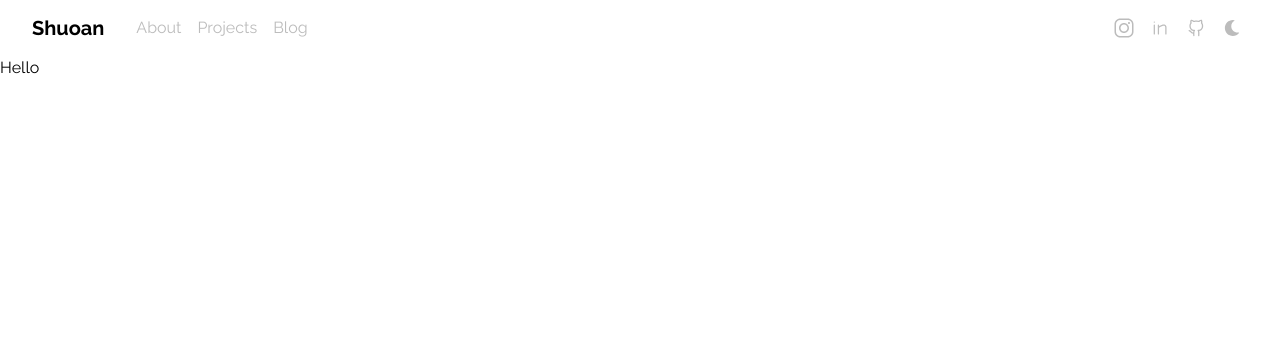
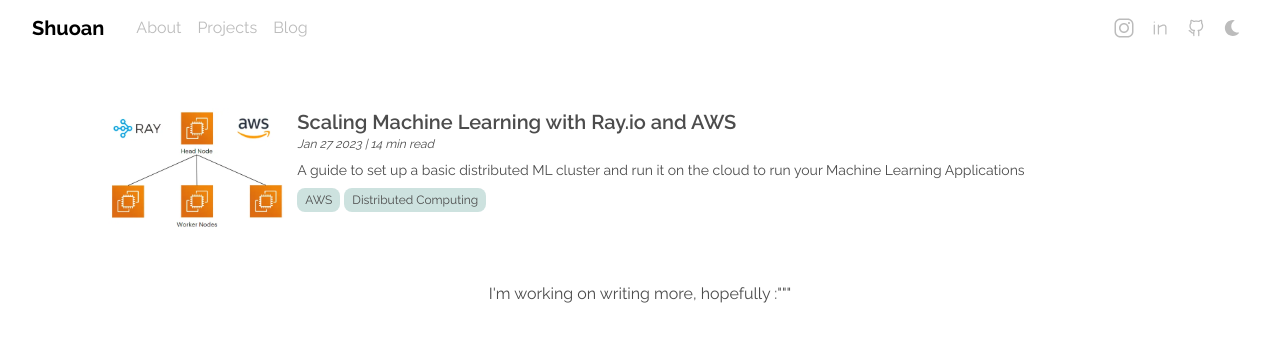
Before and after one commit to leeshuoan/shuoan-site, a Next.js app: page /blog in a window 1280 px wide. Shown: the top 342 px of the page. Built offline with nearby package versions, Linux system fonts and the light colour scheme.

Commit message:
feat: add blog page

```diff
--- a/components/ExperienceCard.tsx
+++ b/components/ExperienceCard.tsx
@@ -35,7 +35,7 @@ const ExperienceCard: React.FC<ExperienceCardProps> = ({
         selectedExperience != cardKey && selectedExperience != null
           ? "opacity-60"
           : "opacity-100"
-      } hover:bg-[#EAEEF2] dark:hover:bg-[#2D333A] hover:shadow-lg rounded-lg overflow-hidden w-full transition-[all] duration-300 ease-in-out`}
+      } hover:bg-[#F5F7F9] dark:hover:bg-[#2D333A] hover:shadow-lg rounded-lg overflow-hidden w-full transition-[all] duration-300 ease-in-out`}
       onMouseEnter={handleCardMouseEnter}
       onMouseLeave={handleCardMouseLeave}
     >
--- a/components/Navbar.tsx
+++ b/components/Navbar.tsx
@@ -56,7 +56,7 @@ const Navbar = () => {
             <Link href='https://www.linkedin.com/in/lee-shuoan' target='_blank' className='flex text-[#BCBCBC] rounded-full hover:shadow-lg hover:text-white p-0.5 hover:bg-[#0A66C2]'>
               <LinkedInIcon className=" items-center h-6 w-6 m-0.5 " />
             </Link>
-            <Link href='https://www.github.com/leeshuoan' target='_blank' className='flex text-[#BCBCBC] rounded-full hover:shadow-lg p-0.5 hover:text-black hover:bg-[#EAEEF2] dark:hover:bg-[#30363D] dark:hover:text-white'>
+            <Link href='https://www.github.com/leeshuoan' target='_blank' className='flex text-[#BCBCBC] rounded-full hover:shadow-lg p-0.5 hover:text-black hover:bg-[#F5F7F9] dark:hover:bg-[#30363D] dark:hover:text-white'>
               <GithubIcon className="items-center h-6 w-6 m-0.5 " />
             </Link>
             <div onClick={toggleDarkMode} className={`${isDarkMode ? 'hover:text-[#D69C11] hover:bg-[#D69C11]' : 'flex hover:text-[#243F6F] hover:bg-[#243F6F]'} rounded-full hover:cursor-pointer hover:shadow-lg p-0.5 text-[#BCBCBC]  hover:bg-opacity-20`}>
--- a/components/projects/AuthenticationSystem.tsx
+++ b/components/projects/AuthenticationSystem.tsx
@@ -57,7 +57,7 @@ const AuthenticationSystem = () => {
       )}
 
       <div className="col-span-6 mt-16">
-        <p className="text-2xl dark:text-white">
+        <p className="text-xl dark:text-white">
           Authentication System
         </p>
         <p className="text-xs text-[#4C4C4C] dark:text-[#BCBCBC] italic">Supported by Ascenda Loyalty</p>
--- a/components/projects/CorporatePassApplication.tsx
+++ b/components/projects/CorporatePassApplication.tsx
@@ -56,7 +56,7 @@ const CorporatePassApplication = () => {
       )}
 
       <div className="col-span-6 mt-16">
-        <p className="text-2xl dark:text-white">
+        <p className="text-xl dark:text-white">
           Corporate Pass Application
         </p>
         <p className="text-xs text-[#4C4C4C] dark:text-[#BCBCBC] italic">Supported by Singapore Sports School</p>
--- a/components/projects/RedditTwitterPipeline.tsx
+++ b/components/projects/RedditTwitterPipeline.tsx
@@ -57,7 +57,7 @@ const RedditTwitterPipeline = () => {
       )}
 
       <div className="col-span-6">
-        <p className="text-2xl dark:text-white">
+        <p className="text-xl dark:text-white">
           Reddit Twitter Big Data Pipeline
         </p>
         <p className="text-sm text-[#4C4C4C] dark:text-[#BCBCBC]">
--- a/pages/about.tsx
+++ b/pages/about.tsx
@@ -213,7 +213,7 @@ const About = (): JSX.Element => {
           >
             Education
           </div>
-          <div className="mb-14 group hover:bg-[#EAEEF2] dark:hover:bg-[#2D333A] hover:shadow-lg rounded-lg overflow-hidden w-full transition-[all] duration-300 ease-in-out">
+          <div className="mb-14 group hover:bg-[#F5F7F9] dark:hover:bg-[#2D333A] hover:shadow-lg rounded-lg overflow-hidden w-full transition-[all] duration-300 ease-in-out">
             <div className="px-5 py-2">
               <div className="flex">
                 <div className="text-md font-semibold text-[#BCBCBC] min-w-[90px] dark:text-opacity-60 dark:text-[#BCBCBC]">
--- a/pages/blog.tsx
+++ b/pages/blog.tsx
@@ -1,4 +1,3 @@
-import React from 'react'
 import Head from 'next/head'
 
 const blog = () => {
@@ -8,7 +7,35 @@ const blog = () => {
         <title>Blog | Lee Shuoan</title>
       </Head>
 
-      <div>Hello</div>
+      <div
+        id="blog"
+        className="max-w-6xl mx-auto px-4 sm:px-6 lg:px-8  mt-10 gap-8 mb-16"
+      >
+        <a href="https://medium.com/@shuoan/scaling-machine-learning-with-ray-io-and-aws-34e7a00f90b0" target='_blank'>
+          <div className="group px-3 py-3 hover:bg-[#F5F7F9] dark:hover:bg-[#2D333A] hover:shadow-md rounded-lg overflow-hidden w-full transition-[all] duration-300 ease-in-out">
+            <div className="flex">
+              <img src='images/aws-ray-cluster.svg' className='object-fill w-1/6' />
+              <div className='ml-3 w-5/6'>
+                <div className="text-xl font-semibold text-[#4C4C4C] dark:text-[#BCBCBC] group-hover:text-[#3A8A81] group-hover:dark:text-[#4DB8AC]">
+                  Scaling Machine Learning with Ray.io and AWS
+                </div>
+                <div className="text-xs italic text-[#4C4C4C] dark:text-[#BCBCBC]">
+                  Jan 27 2023 | 14 min read
+                </div>
+                <p className="text-sm text-[#4C4C4C] dark:text-[#BCBCBC] mt-2">
+                  A guide to set up a basic distributed ML cluster and run it on the cloud to run your Machine Learning Applications
+                </p>
+                <div className='flex'>
+                  <div className="text-xs px-2 py-1 bg-[#3A8A81] bg-opacity-25 text-[#4C4C4C] dark:text-[#BCBCBC] rounded-lg mt-2 mr-1">AWS</div>
+                  <div className="text-xs px-2 py-1 bg-[#3A8A81] bg-opacity-25 text-[#4C4C4C] dark:text-[#BCBCBC] rounded-lg mt-2 mr-1">Distributed Computing</div>
+                </div>
+              </div>
+            </div>
+          </div>
+        </a>
+
+        <p className="text-md text-center text-[#4C4C4C] dark:text-[#BCBCBC] mt-10 mb-20">I'm working on writing more, hopefully :"""</p>
+      </div>
     </>
   )
 }
--- a/pages/projects.tsx
+++ b/pages/projects.tsx
@@ -19,7 +19,7 @@ const projects = () => {
         <CorporatePassApplication />
 
       </div >
-      <p className="text-md text-center text-[#4C4C4C] dark:text-[#BCBCBC] mb-20">View more projects at my <a href="https://github.com/leeshuoan" className="font-semibold hover:text-[#4DBBAC] dark:hover:text-[#4DBBAC]">Github</a>!</p>
+      <p className="text-md text-center text-[#4C4C4C] dark:text-[#BCBCBC] mb-20">View more projects at my <a href="https://github.com/leeshuoan" target='_blank' className="font-semibold hover:text-[#4DBBAC] dark:hover:text-[#4DBBAC]">Github</a>!</p>
     </>
   );
 };
```
Also changed, not shown: public/images/aws-ray-cluster.svg (added).
